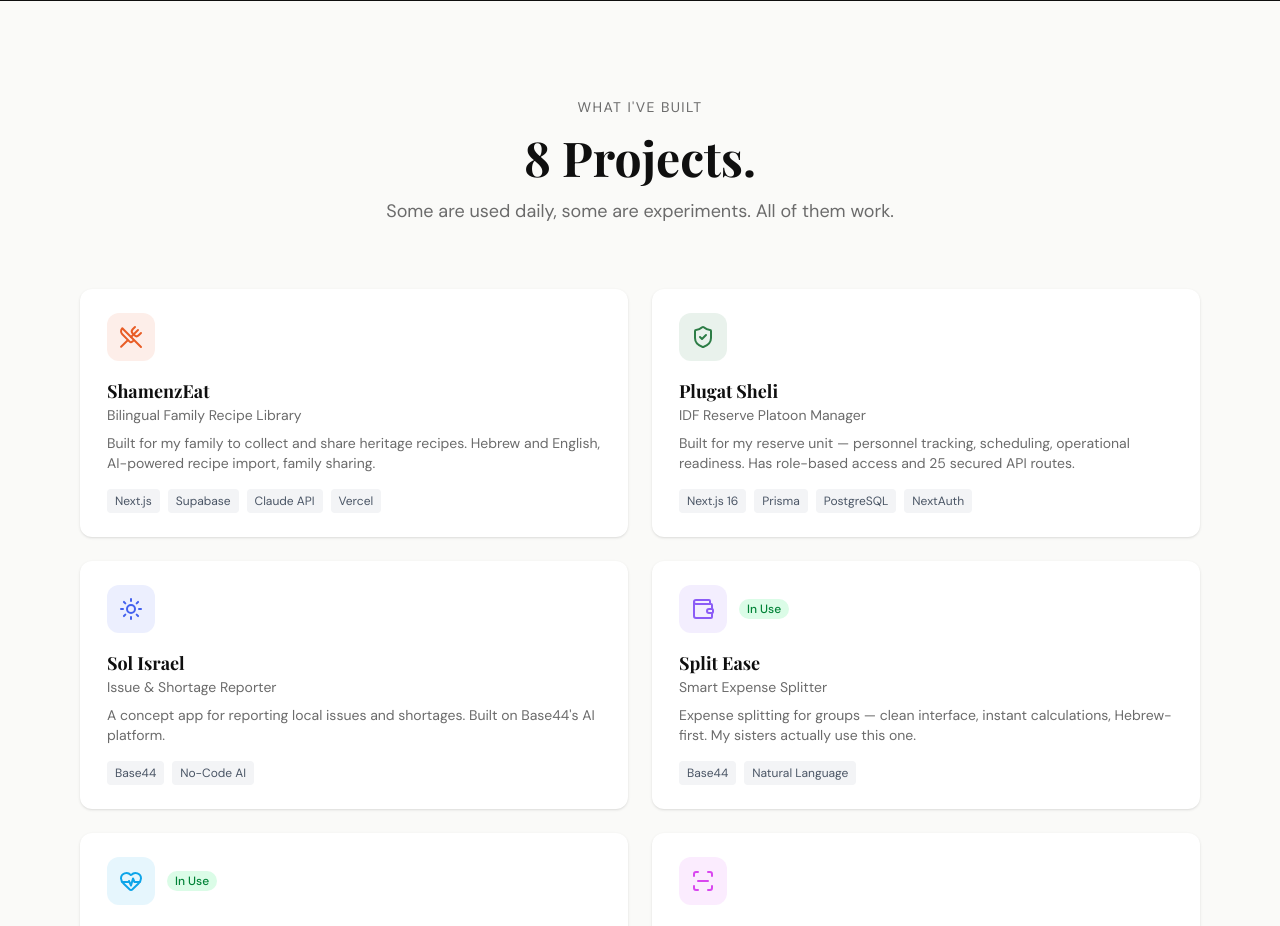
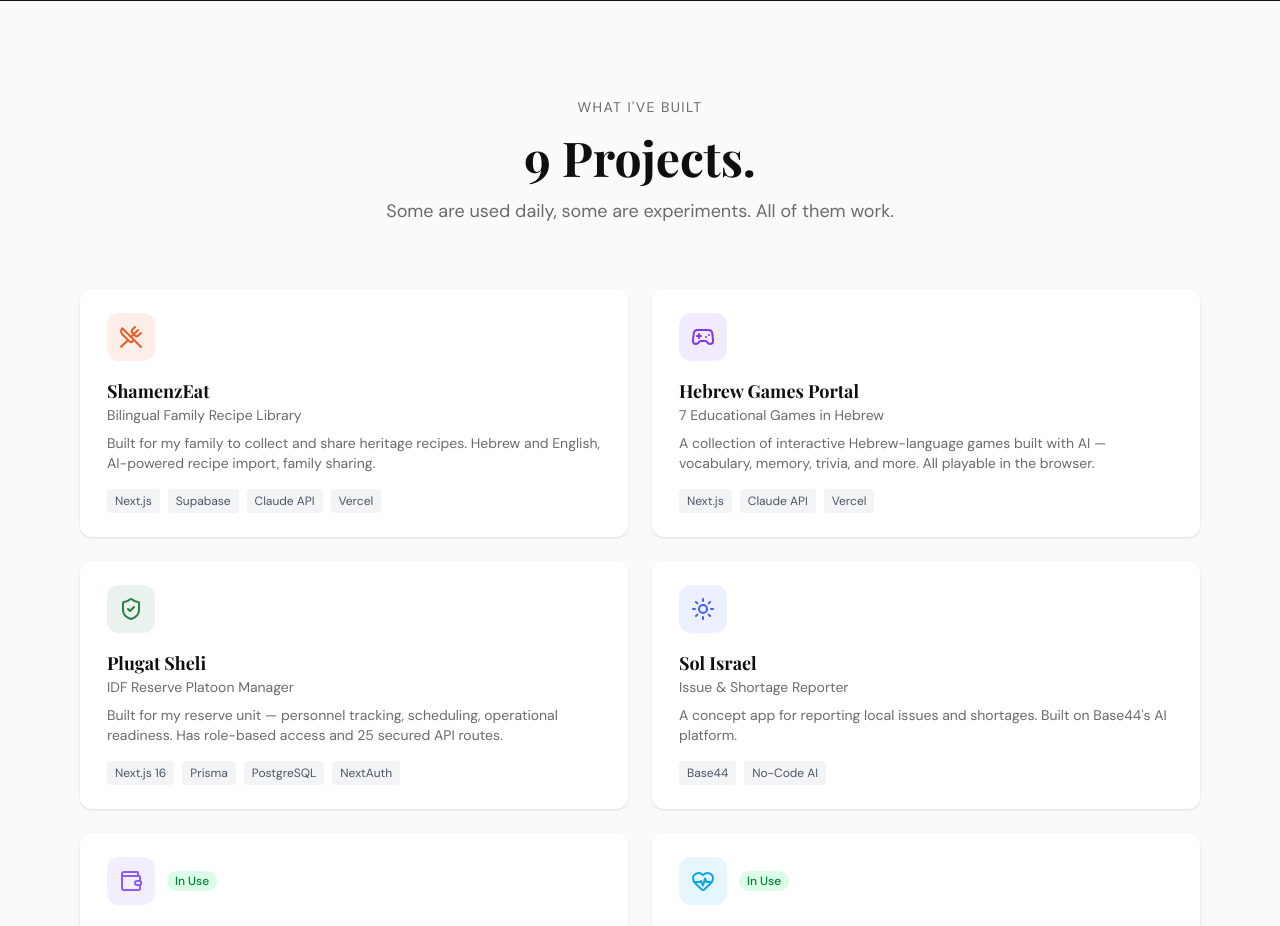
Before and after one commit to Nirmoran1/nir-portfolio-v2, a Next.js app: page / in a window 1280 px wide. Shown: the part 2640-3566 px from the top of the page. Built offline with nearby package versions, Linux system fonts and the light colour scheme; a web font is replaced by a local one.

Commit message:
Add Hebrew Games Portal project card

```diff
--- a/src/components/Projects.tsx
+++ b/src/components/Projects.tsx
@@ -34,6 +34,16 @@ const projects = [
     tech: ["Next.js", "Supabase", "Claude API", "Vercel"],
     link: "https://shamenz-eat.vercel.app",
     color: "#E85D26",
+    inUse: false,
+  },
+  {
+    icon: "Gamepad2",
+    name: "Hebrew Games Portal",
+    tagline: "7 Educational Games in Hebrew",
+    description: "A collection of interactive Hebrew-language games built with AI — vocabulary, memory, trivia, and more. All playable in the browser.",
+    tech: ["Next.js", "Claude API", "Vercel"],
+    link: "/games",
+    color: "#7C3AED",
     inUse: false,
   },
   {
@@ -194,7 +204,7 @@ export default function Projects() {
           What I&apos;ve Built
         </p>
         <h2 className="font-playfair text-4xl md:text-5xl font-bold text-dark">
-          8 Projects.
+          9 Projects.
         </h2>
         <p className="text-muted text-lg mt-4 font-dm">
           Some are used daily, some are experiments. All of them work.
```
